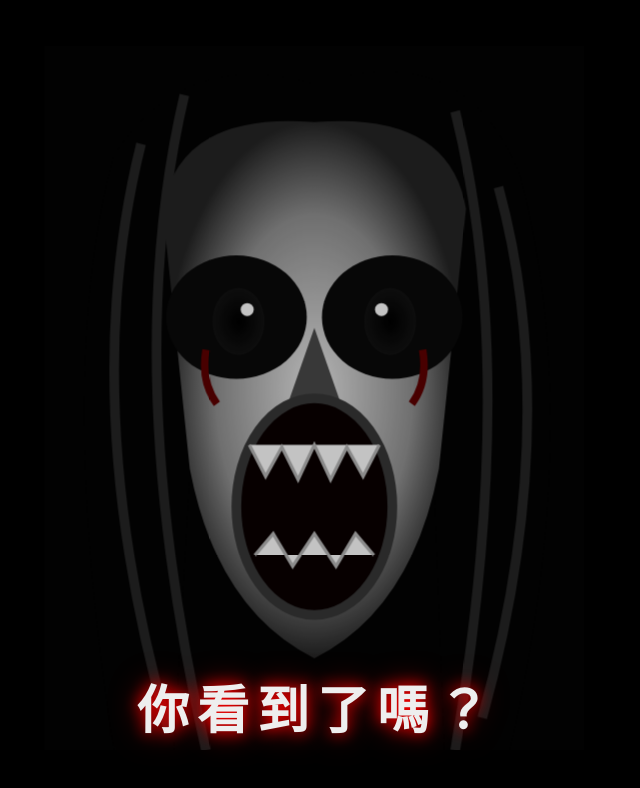
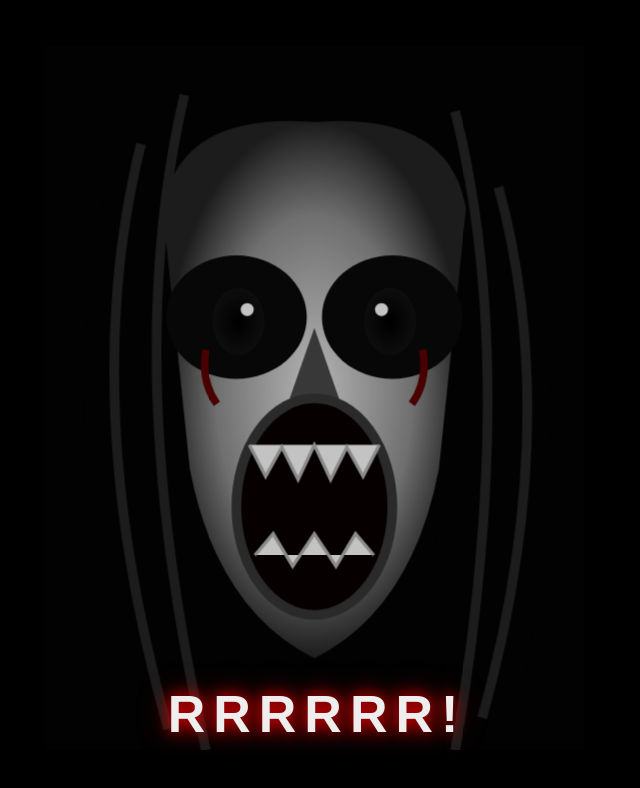
Before and after one commit to zack325546/scary-link, a plain HTML site: page index.html in a window 1280 px wide. Both pictures are taken after typing "Sample", "Sample123" into the empty fields and a click on the button "⇥ 登 入". Shown: the whole page, without its empty margins (323-963 px from the left). Drawn offline with Linux system fonts and the light colour scheme.

Commit message:
Update index.html

```diff
--- a/index.html
+++ b/index.html
@@ -327,7 +327,7 @@ h2 {
     <rect width="500" height="650" fill="#000" opacity=".18"/>
   </svg>
 
-  <div id="scare-text">你看到了嗎？</div>
+  <div id="scare-text">RRRRRR!</div>
 </div>
 
 <div id="flash"></div>
```
